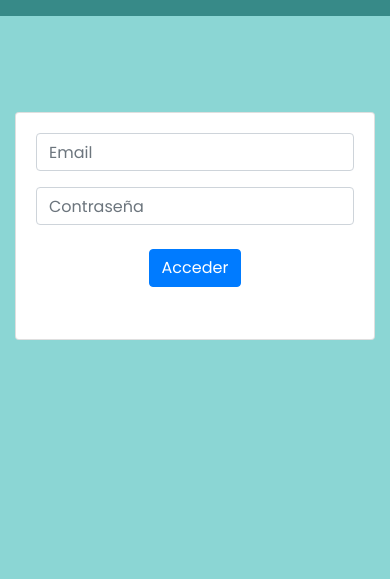
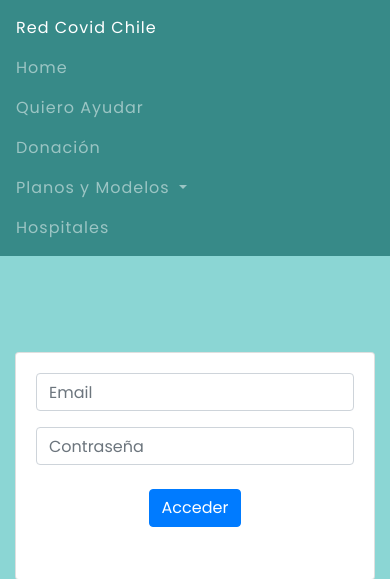
Before and after one commit to Joempa/red-covid-chile-app, a Flask app: page /admin in a window 390 px wide. Shown: the top 579 px of the page. Run offline with Flask 2, Linux system fonts and the light colour scheme; some libraries are stand-ins or nearby versions.

Commit message:
changed the main layout menu to be mobile responsive

```diff
--- a/templates/layout.html
+++ b/templates/layout.html
@@ -21,15 +21,14 @@
 <body>
     <header>
       <nav class="navbar navbar-expand-md navbar-dark">
-
-          <div class="navbar-collapse collapse w-100 order-1 order-md-0 dual-collapse2">
+          <div class="w-100 order-1 order-md-0 dual-collapse2">
               <ul class="navbar-nav mr-auto">
                   <li class="nav-item active">
                       <a class="nav-link" href="{{ url_for('index') }}">Red Covid Chile</a>
                   </li>
               </ul>
           </div>
-          <div class="navbar-collapse collapse w-100 order-3 dual-collapse2">
+          <div class="w-100 order-3 dual-collapse2">
               <ul class="navbar-nav ml-auto">
                   <li class="nav-item">
                       <a class="nav-link" href="{{ url_for('index') }}">Home</a>
```
